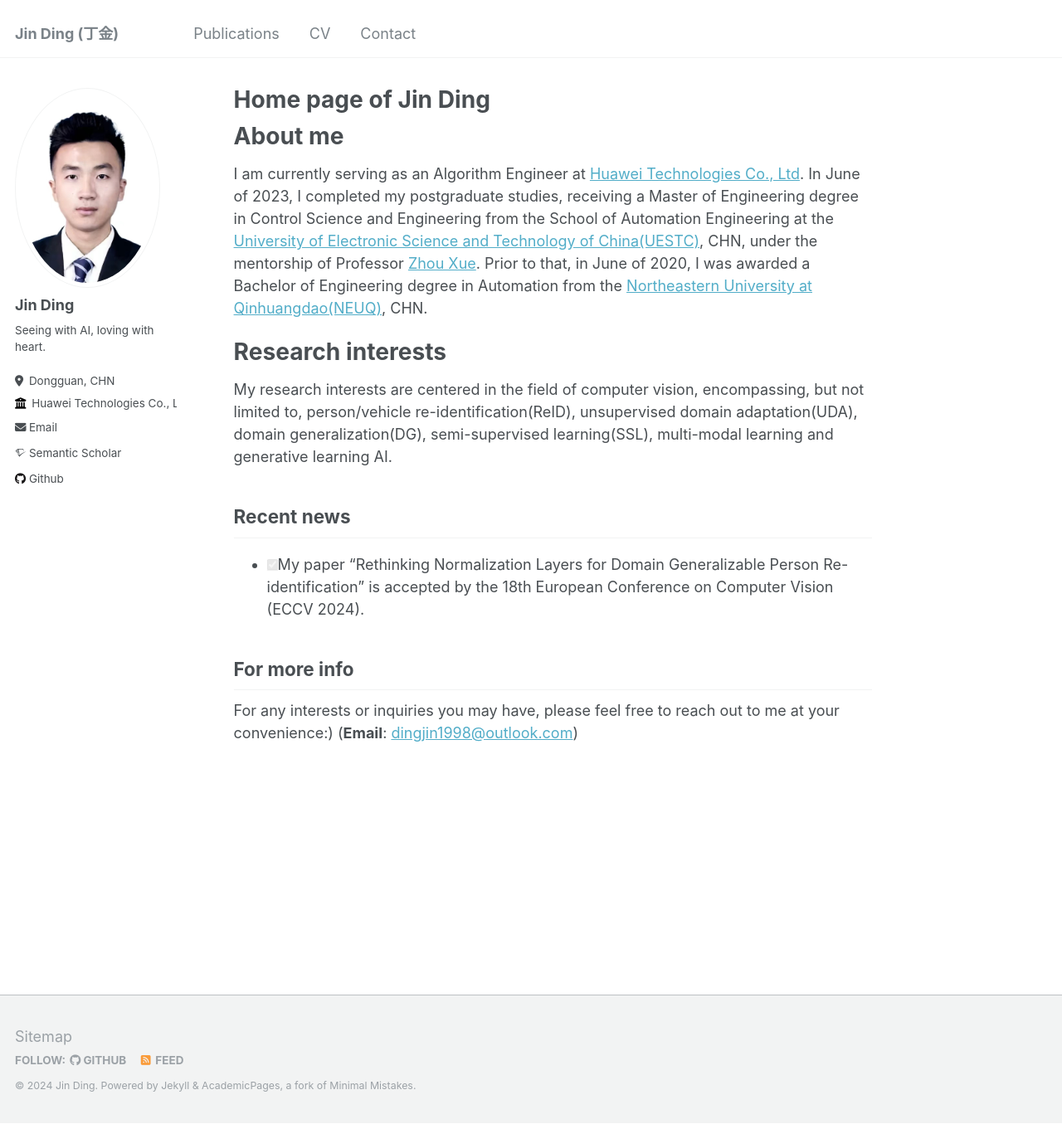
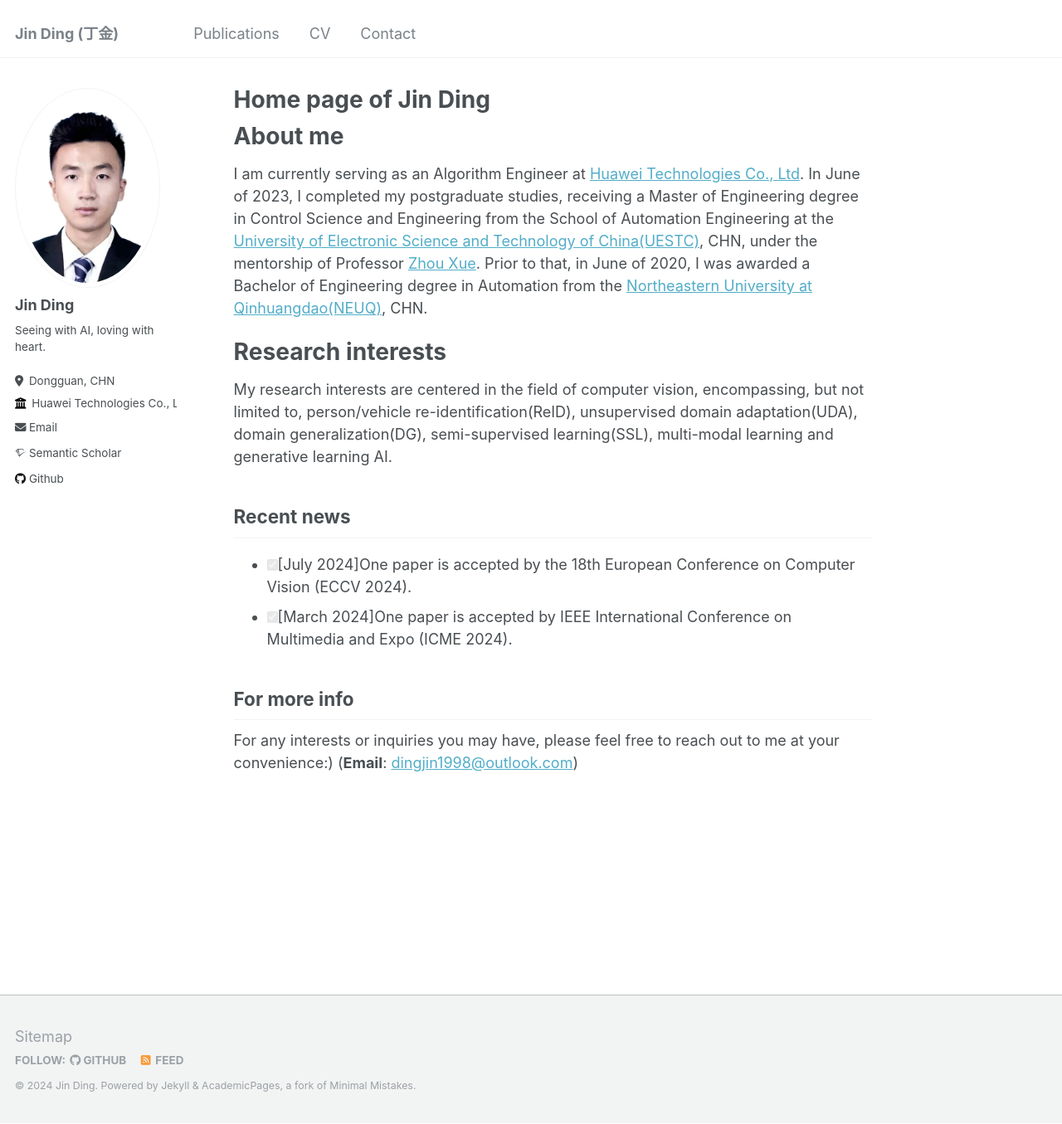
Before and after one commit to DJEddyking/djeddyking.github.io, a Jekyll site: the page built from _pages/about.md, in a window 1280 px wide and 1355 px high. Shown: the whole window at 83% size. Built offline with Jekyll 4.4.1, drawn with Linux system fonts in a browser that asks for light colours; some web fonts are replaced.

Commit message:
Update about.md

```diff
--- a/_pages/about.md
+++ b/_pages/about.md
@@ -17,7 +17,8 @@ My research interests are centered in the field of computer vision, encompassing
 
 Recent news
 ------
-- [x] My paper "Rethinking Normalization Layers for Domain Generalizable Person Re-identification" is accepted by the 18th European Conference on Computer Vision (ECCV 2024).
+- [x] [July 2024]One paper is accepted by the 18th European Conference on Computer Vision (ECCV 2024).
+- [x] [March 2024]One paper is accepted by IEEE International Conference on Multimedia and Expo (ICME 2024).
 
 For more info
 ------
```
